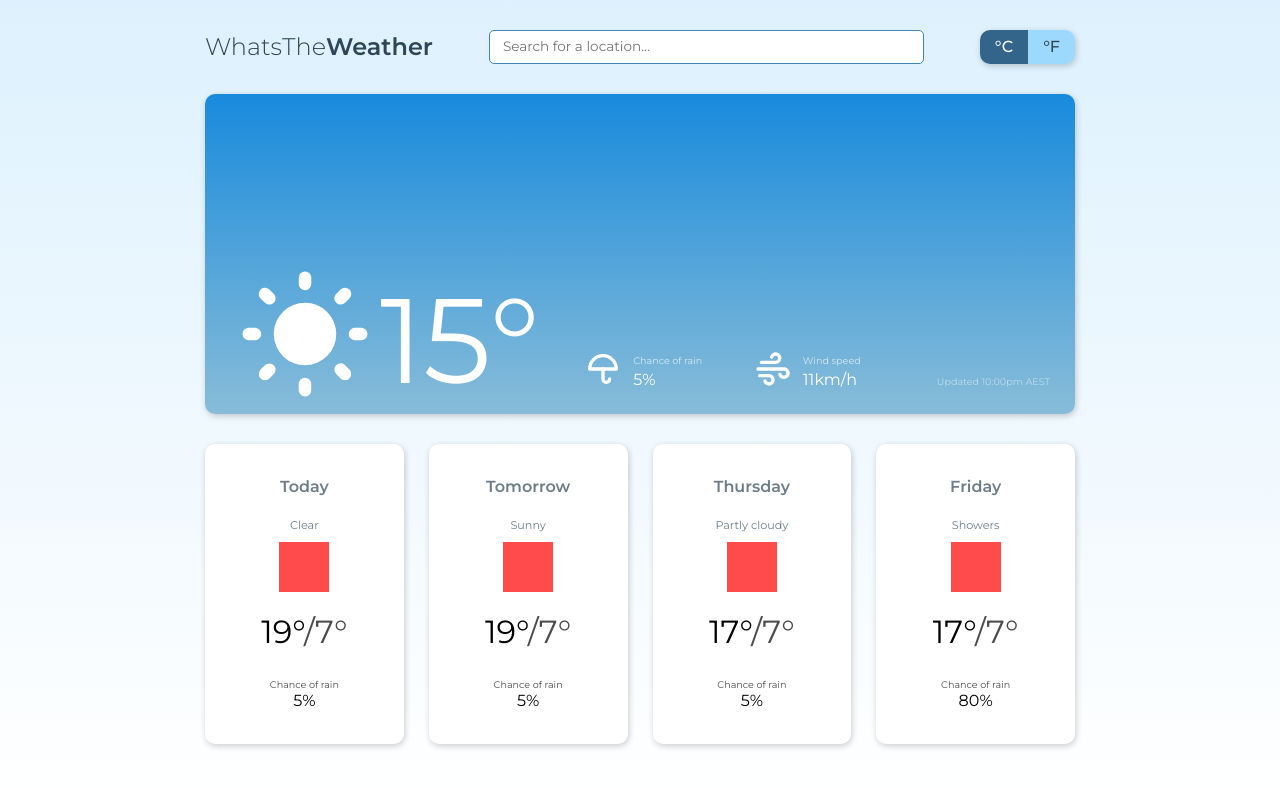
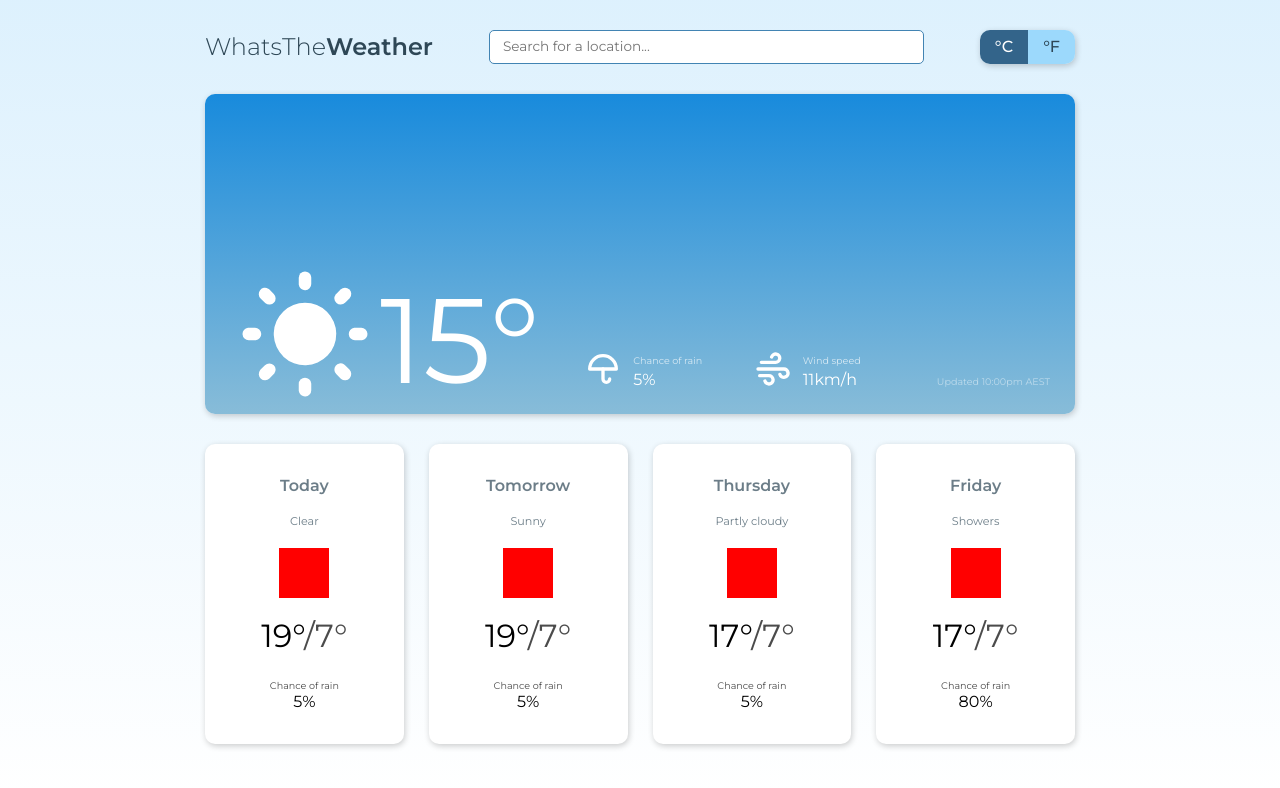
Before and after one commit to henrylin03/whats-the-weather, a website built with webpack: page src/index.html in a window 1280 px wide. Built offline with nearby package versions, Linux system fonts and the light colour scheme.

Commit message:
remove wrapper around the weather element
this enables spacing to be roughly consistent

```diff
--- a/src/components/forecast/index.css
+++ b/src/components/forecast/index.css
@@ -22,6 +22,7 @@
   height: 85%;
   display: flex;
   flex-direction: column;
+  align-items: center;
   justify-content: space-around;
 }
 
@@ -37,10 +38,6 @@
 
 .card .weather {
   font-size: 0.7rem;
-  display: flex;
-  align-items: center;
-  flex-direction: column;
-  gap: 10px;
 }
 
 .temperature {
@@ -56,7 +53,7 @@
   opacity: 0.7;
 }
 
-.weather .icon {
+.card .icon {
   width: 50px;
   height: 50px;
   background-color: red;
--- a/src/index.html
+++ b/src/index.html
@@ -58,10 +58,8 @@
         <article class="card">
           <div class="inner">
             <p class="day">Today</p>
-            <div class="weather">
-              <p>Clear</p>
-              <figure class="icon sunny"></figure>
-            </div>
+            <p class="weather">Clear</p>
+            <figure class="icon sunny"></figure>
             <p class="temperature">19°<span class="min-temp">/7°</span></p>
             <div class="rain-chance-container">
               <small class="property-name">Chance of rain</small>
@@ -73,10 +71,8 @@
         <article class="card">
           <div class="inner">
             <p class="day">Tomorrow</p>
-            <div class="weather">
-              <p>Sunny</p>
-              <figure class="icon sunny"></figure>
-            </div>
+            <p class="weather">Sunny</p>
+            <figure class="icon sunny"></figure>
             <p class="temperature">19°<span class="min-temp">/7°</span></p>
             <div class="rain-chance-container">
               <small class="property-name">Chance of rain</small>
@@ -88,10 +84,8 @@
         <article class="card">
           <div class="inner">
             <p class="day">Thursday</p>
-            <div class="weather">
-              <p>Partly cloudy</p>
-              <figure class="icon cloudy"></figure>
-            </div>
+            <p class="weather">Partly cloudy</p>
+            <figure class="icon cloudy"></figure>
             <p class="temperature">17°<span class="min-temp">/7°</span></p>
             <div class="rain-chance-container">
               <small class="property-name">Chance of rain</small>
@@ -103,10 +97,8 @@
         <article class="card">
           <div class="inner">
             <p class="day">Friday</p>
-            <div class="weather">
-              <p>Showers</p>
-              <figure class="icon rain"></figure>
-            </div>
+            <p class="weather">Showers</p>
+            <figure class="icon rain"></figure>
             <p class="temperature">17°<span class="min-temp">/7°</span></p>
             <div class="rain-chance-container">
               <small class="property-name">Chance of rain</small>
```
